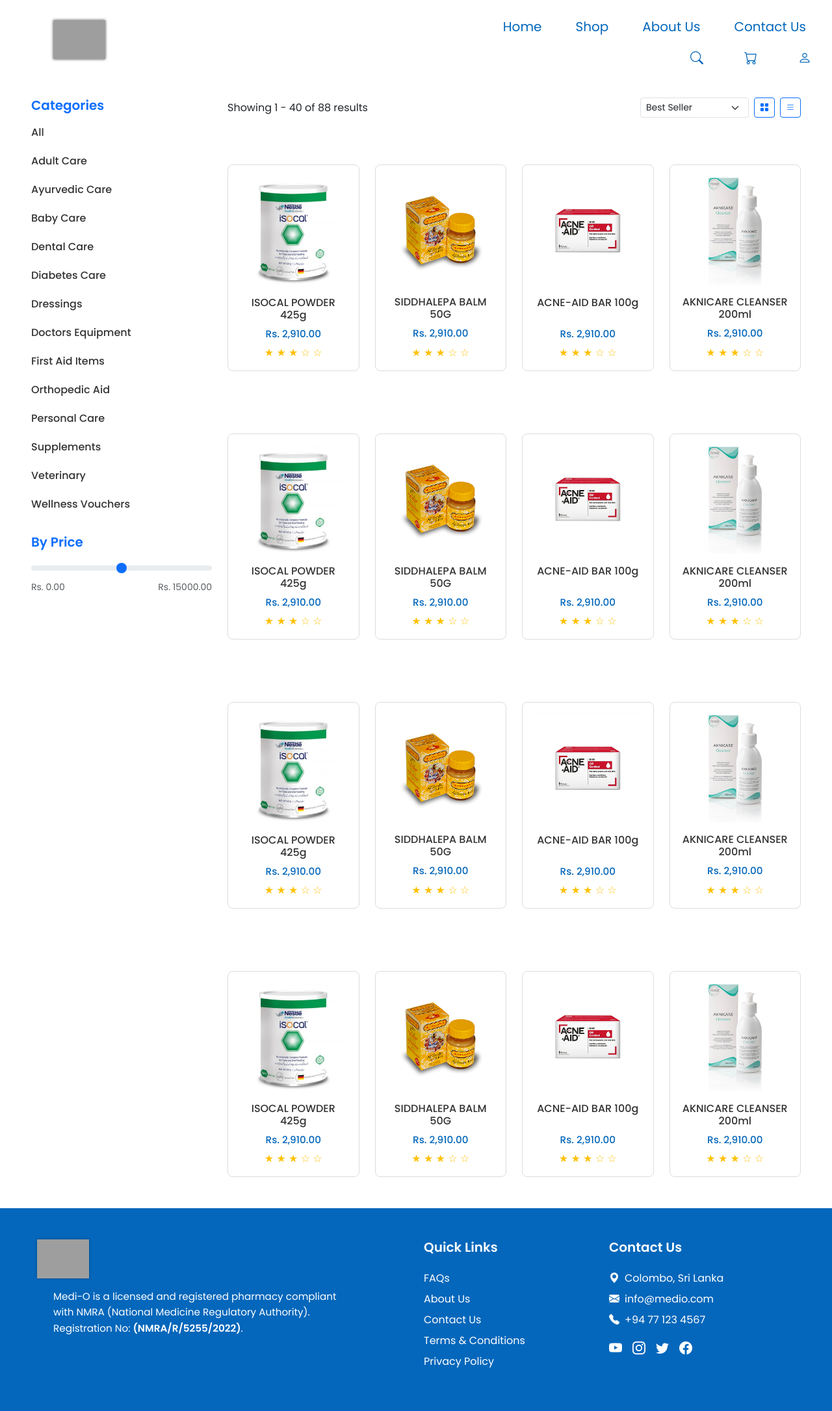
After one commit to samathri/Medi-O, a PHP site: page /shop.html in a window 1280 px wide. The commit adds this page. Shown: the whole page at 65% size. Run offline with PHP 8.4, Linux system fonts and the light colour scheme; grey boxes are pictures that could not be loaded.

Commit message:
created shop page

```diff
--- a/css/styles.css
+++ b/css/styles.css
@@ -536,6 +536,89 @@ body {
 }
 
 
+/* ===================== */
+      /* Shop Page */
+/* ===================== */
+
+.medi-o-shop-page {
+  margin-top: 150px; /* Default for desktop */
+}
+
+/* Category list items */
+.category-list a {
+  text-decoration: none !important;
+  color: #333 !important;
+  display: block;
+  padding: 10px 0; /* Increased vertical spacing */
+  font-weight: 500;
+  transition: color 0.3s;
+}
+
+.category-list a:hover {
+  color: #0467BB; /* Optional: highlight on hover */
+}
+
+
+@media (max-width: 992px) {
+  .medi-o-shop-page {
+    margin-top: 10px; /* Smaller top margin for mobile */
+  }
+}
+
+
+/* Optional: Adjust product grid spacing on smaller screens */
+@media (max-width: 576px) {
+  .medi-o-shop-page .medi-o-product-card {
+    padding: 10px;
+  }
+
+  .medi-o-shop-page select.form-select {
+    width: 100% !important;
+  }
+
+  .medi-o-shop-page .d-flex.gap-2 {
+    justify-content: flex-start;
+    width: 100%;
+  }
+}
+
+
+
+
+
+
+
+
+
+
+
+
+
+
+
+
+
+
+
+
+
+
+
+
+
+
+
+
+
+
+
+
+
+
+
+
+
+
 /* footer */
 .medi-o-footer-logo {
   filter: drop-shadow(0 0 2px rgba(0, 0, 0, 0.3));
--- /dev/null
+++ b/shop.html
@@ -0,0 +1,399 @@
+<!DOCTYPE html>
+<html lang="en">
+
+<head>
+    <meta charset="UTF-8" />
+    <meta name="viewport" content="width=device-width, initial-scale=1" />
+    <title>Medi-O</title>
+
+    <!-- Bootstrap CSS -->
+    <link href="https://cdn.jsdelivr.net/npm/bootstrap@5.3.3/dist/css/bootstrap.min.css" rel="stylesheet" />
+
+    <!-- Bootstrap Icons -->
+    <link href="https://cdn.jsdelivr.net/npm/bootstrap-icons@1.11.3/font/bootstrap-icons.css" rel="stylesheet" />
+
+    <!-- Google Font: Poppins -->
+    <link href="https://fonts.googleapis.com/css2?family=Poppins:wght@400;500;600&display=swap" rel="stylesheet" />
+
+    <!-- Swiper CSS -->
+    <link rel="stylesheet" href="https://cdn.jsdelivr.net/npm/swiper@11/swiper-bundle.min.css" />
+
+    <!-- Custom CSS -->
+    <link rel="stylesheet" href="css/styles.css" />
+</head>
+
+<body>
+
+
+    <!-- Header -->
+    <header class="medi-o-header-container">
+        <nav class="medi-o-navbar navbar navbar-expand-lg">
+            <div class="container-fluid medi-o-container-fluid">
+
+                <!-- Logo (left) -->
+                <a class="medi-o-navbar-brand navbar-brand" href="#">
+                    <img src="images/medi-o-logo.svg" alt="Medi-O Logo" class="medi-o-logo logo-h" />
+                </a>
+
+                <!-- Hamburger button (right) -->
+                <button class="medi-o-navbar-toggler navbar-toggler" type="button" data-bs-toggle="collapse"
+                    data-bs-target="#medi-o-navbarMenu" aria-controls="medi-o-navbarMenu" aria-expanded="false"
+                    aria-label="Toggle navigation">
+                    <span class="medi-o-navbar-toggler-icon navbar-toggler-icon"></span>
+                </button>
+
+                <!-- Navigation Menu -->
+                <div class="medi-o-navbar-collapse collapse navbar-collapse" id="medi-o-navbarMenu">
+                    <div class="w-100 d-lg-flex flex-lg-column align-items-lg-end medi-o-navbar-collapse-inner">
+
+                        <!-- Nav Links -->
+                        <ul class="medi-o-navbar-nav navbar-nav flex-lg-row mb-2 gap-3 mb-lg-0">
+                            <li class="medi-o-nav-item nav-item"><a class="medi-o-nav-link nav-link"
+                                    href="images/about-banner-home.png">Home</a></li>
+                            <li class="medi-o-nav-item nav-item"><a class="medi-o-nav-link nav-link"
+                                    href="images/ACNE-AID 1.png">Shop</a></li>
+                            <li class="medi-o-nav-item nav-item"><a class="medi-o-nav-link nav-link" href="#">About
+                                    Us</a></li>
+                            <li class="medi-o-nav-item nav-item"><a class="medi-o-nav-link nav-link" href="#">Contact
+                                    Us</a></li>
+                        </ul>
+
+                        <!-- Desktop Icons -->
+                        <div class="medi-o-nav-icons nav-icons d-none d-lg-flex gap-5">
+                            <a href="#" class="medi-o-nav-icon-link"><i class="bi bi-search"></i></a>
+                            <a href="#" class="medi-o-nav-icon-link"><i class="bi bi-cart"></i></a>
+                            <a href="#" class="medi-o-nav-icon-link"><i class="bi bi-person"></i></a>
+                        </div>
+
+                        <!-- Mobile Icons -->
+                        <div class="medi-o-nav-icons-mobile nav-icons d-lg-none mt-3">
+                            <a href="#" class="medi-o-nav-icon-link"><i class="bi bi-search"></i></a>
+                            <a href="#" class="medi-o-nav-icon-link"><i class="bi bi-cart"></i></a>
+                            <a href="#" class="medi-o-nav-icon-link"><i class="bi bi-person"></i></a>
+                        </div>
+
+                    </div>
+                </div>
+
+                <!-- Search Popup Overlay -->
+                <div class="medi-o-search-overlay d-none" id="searchOverlay">
+                    <div class="medi-o-search-popup" role="dialog" aria-label="Search popup">
+                        <form class="medi-o-search-form-popup position-relative" role="search"
+                            aria-label="Popup site search">
+                            <input type="search" id="medi-o-search-input-popup"
+                                class="form-control medi-o-search-input-popup" placeholder="Search Here....."
+                                aria-labelledby="medi-o-search-label-popup" autocomplete="off" />
+                            <label id="medi-o-search-label-popup" for="medi-o-search-input-popup"
+                                class="visually-hidden">Search</label>
+
+                            <button type="submit" class="btn medi-o-search-btn-popup" aria-label="Submit popup search">
+                                <i class="bi bi-search"></i>
+                            </button>
+                        </form>
+
+                        <!-- Close Button (next to bar) -->
+                        <button type="button" class="btn medi-o-search-close" aria-label="Close search popup"
+                            onclick="toggleSearchPopup(false)">
+                            &times;
+                        </button>
+                    </div>
+                </div>
+
+
+            </div>
+        </nav>
+    </header>
+
+
+    <section class="medi-o-shop-page container-fluid px-3 px-md-5">
+
+        <div class="row">
+            <!-- Sidebar -->
+            <aside class="col-lg-3 mb-4">
+                <h5 class="fw-bold text-primary">Categories</h5>
+                <ul class="list-unstyled category-list">
+                    <li><a href="#">All</a></li>
+                    <li><a href="#">Adult Care</a></li>
+                    <li><a href="#">Ayurvedic Care</a></li>
+                    <li><a href="#">Baby Care</a></li>
+                    <li><a href="#">Dental Care</a></li>
+                    <li><a href="#">Diabetes Care</a></li>
+                    <li><a href="#">Dressings</a></li>
+                    <li><a href="#">Doctors Equipment</a></li>
+                    <li><a href="#">First Aid Items</a></li>
+                    <li><a href="#">Orthopedic Aid</a></li>
+                    <li><a href="#">Personal Care</a></li>
+                    <li><a href="#">Supplements</a></li>
+                    <li><a href="#">Veterinary</a></li>
+                    <li><a href="#">Wellness Vouchers</a></li>
+                </ul>
+
+
+                <h5 class="fw-bold text-primary mt-4">By Price</h5>
+                <div class="price-slider my-3">
+                    <input type="range" min="0" max="15000" class="form-range" />
+                    <div class="d-flex justify-content-between small text-muted">
+                        <span>Rs. 0.00</span>
+                        <span>Rs. 15000.00</span>
+                    </div>
+                </div>
+            </aside>
+
+            <!-- Products Section -->
+            <div class="col-lg-9">
+                <div class="d-flex justify-content-between align-items-center mb-4 flex-wrap">
+                    <p class="mb-2 mb-md-0">Showing 1 - 40 of 88 results</p>
+                    <div class="d-flex align-items-center gap-2">
+                        <select class="form-select form-select-sm" style="width: auto;">
+                            <option>Best Seller</option>
+                            <option>Price: Low to High</option>
+                            <option>Price: High to Low</option>
+                            <option>Newest</option>
+                        </select>
+                        <button class="btn btn-outline-primary btn-sm"><i class="bi bi-grid-fill"></i></button>
+                        <button class="btn btn-outline-primary btn-sm"><i class="bi bi-list"></i></button>
+                    </div>
+                </div>
+
+                <!-- Product Grid (use homepage card styles) -->
+                <div class="row g-4 py-5">
+                    <!-- Repeat this col for each product -->
+                    <div class="col-6 col-md-4 col-xl-3">
+                        <div class="medi-o-product-card text-center">
+                            <img src="images/Isocal-600x600.png" class="bs-img img-fluid mb-3" alt="Ortho Shield">
+                            <h6 class="medi-o-product-title">ISOCAL POWDER 425g</h6>
+                            <p class="medi-o-product-price mb-1">Rs. 2,910.00</p>
+                            <div class="text-warning">★ ★ ★ ☆ ☆</div>
+                        </div>
+                    </div>
+
+                    <div class="col-6 col-md-4 col-xl-3">
+                        <div class="medi-o-product-card text-center">
+                            <img src="images/Siddhalepa-Balm-50g 1.png" class="bs-img img-fluid mb-3"
+                                alt="Siddhalepa Balm">
+                            <h6 class="medi-o-product-title">SIDDHALEPA BALM 50G</h6>
+                            <p class="medi-o-product-price mb-1">Rs. 2,910.00</p>
+                            <div class="text-warning">★ ★ ★ ☆ ☆</div>
+                        </div>
+                    </div>
+
+                    <div class="col-6 col-md-4 col-xl-3">
+                        <div class="medi-o-product-card text-center">
+                            <img src="images/ACNE-AID 1.png" class="bs-img img-fluid mb-3" alt="Acne-Aid Bar">
+                            <h6 class="medi-o-product-title">ACNE-AID BAR 100g</h6>
+                            <p class="medi-o-product-price mb-1">Rs. 2,910.00</p>
+                            <div class="text-warning">★ ★ ★ ☆ ☆</div>
+                        </div>
+                    </div>
+
+                    <div class="col-6 col-md-4 col-xl-3">
+                        <div class="medi-o-product-card text-center">
+                            <img src="images/aknicarelotion 1.png" class="bs-img img-fluid mb-3"
+                                alt="Aknicare Cleanser">
+                            <h6 class="medi-o-product-title">AKNICARE CLEANSER 200ml</h6>
+                            <p class="medi-o-product-price mb-1">Rs. 2,910.00</p>
+                            <div class="text-warning">★ ★ ★ ☆ ☆</div>
+                        </div>
+                    </div>
+
+                    <!-- Copy the card above for more products -->
+                </div>
+
+                <div class="row g-4 py-5">
+                    <!-- Repeat this col for each product -->
+                    <div class="col-6 col-md-4 col-xl-3">
+                        <div class="medi-o-product-card text-center">
+                            <img src="images/Isocal-600x600.png" class="bs-img img-fluid mb-3" alt="Ortho Shield">
+                            <h6 class="medi-o-product-title">ISOCAL POWDER 425g</h6>
+                            <p class="medi-o-product-price mb-1">Rs. 2,910.00</p>
+                            <div class="text-warning">★ ★ ★ ☆ ☆</div>
+                        </div>
+                    </div>
+
+                    <div class="col-6 col-md-4 col-xl-3">
+                        <div class="medi-o-product-card text-center">
+                            <img src="images/Siddhalepa-Balm-50g 1.png" class="bs-img img-fluid mb-3"
+                                alt="Siddhalepa Balm">
+                            <h6 class="medi-o-product-title">SIDDHALEPA BALM 50G</h6>
+                            <p class="medi-o-product-price mb-1">Rs. 2,910.00</p>
+                            <div class="text-warning">★ ★ ★ ☆ ☆</div>
+                        </div>
+                    </div>
+
+                    <div class="col-6 col-md-4 col-xl-3">
+                        <div class="medi-o-product-card text-center">
+                            <img src="images/ACNE-AID 1.png" class="bs-img img-fluid mb-3" alt="Acne-Aid Bar">
+                            <h6 class="medi-o-product-title">ACNE-AID BAR 100g</h6>
+                            <p class="medi-o-product-price mb-1">Rs. 2,910.00</p>
+                            <div class="text-warning">★ ★ ★ ☆ ☆</div>
+                        </div>
+                    </div>
+
+                    <div class="col-6 col-md-4 col-xl-3">
+                        <div class="medi-o-product-card text-center">
+                            <img src="images/aknicarelotion 1.png" class="bs-img img-fluid mb-3"
+                                alt="Aknicare Cleanser">
+                            <h6 class="medi-o-product-title">AKNICARE CLEANSER 200ml</h6>
+                            <p class="medi-o-product-price mb-1">Rs. 2,910.00</p>
+                            <div class="text-warning">★ ★ ★ ☆ ☆</div>
+                        </div>
+                    </div>
+
+                    <!-- Copy the card above for more products -->
+                </div>
+
+                <div class="row g-4 py-5">
+                    <!-- Repeat this col for each product -->
+                    <div class="col-6 col-md-4 col-xl-3">
+                        <div class="medi-o-product-card text-center">
+                            <img src="images/Isocal-600x600.png" class="bs-img img-fluid mb-3" alt="Ortho Shield">
+                            <h6 class="medi-o-product-title">ISOCAL POWDER 425g</h6>
+                            <p class="medi-o-product-price mb-1">Rs. 2,910.00</p>
+                            <div class="text-warning">★ ★ ★ ☆ ☆</div>
+                        </div>
+                    </div>
+
+                    <div class="col-6 col-md-4 col-xl-3">
+                        <div class="medi-o-product-card text-center">
+                            <img src="images/Siddhalepa-Balm-50g 1.png" class="bs-img img-fluid mb-3"
+                                alt="Siddhalepa Balm">
+                            <h6 class="medi-o-product-title">SIDDHALEPA BALM 50G</h6>
+                            <p class="medi-o-product-price mb-1">Rs. 2,910.00</p>
+                            <div class="text-warning">★ ★ ★ ☆ ☆</div>
+                        </div>
+                    </div>
+
+                    <div class="col-6 col-md-4 col-xl-3">
+                        <div class="medi-o-product-card text-center">
+                            <img src="images/ACNE-AID 1.png" class="bs-img img-fluid mb-3" alt="Acne-Aid Bar">
+                            <h6 class="medi-o-product-title">ACNE-AID BAR 100g</h6>
+                            <p class="medi-o-product-price mb-1">Rs. 2,910.00</p>
+                            <div class="text-warning">★ ★ ★ ☆ ☆</div>
+                        </div>
+                    </div>
+
+                    <div class="col-6 col-md-4 col-xl-3">
+                        <div class="medi-o-product-card text-center">
+                            <img src="images/aknicarelotion 1.png" class="bs-img img-fluid mb-3"
+                                alt="Aknicare Cleanser">
+                            <h6 class="medi-o-product-title">AKNICARE CLEANSER 200ml</h6>
+                            <p class="medi-o-product-price mb-1">Rs. 2,910.00</p>
+                            <div class="text-warning">★ ★ ★ ☆ ☆</div>
+                        </div>
+                    </div>
+
+                    <!-- Copy the card above for more products -->
+                </div>
+
+                <div class="row g-4 py-5">
+                    <!-- Repeat this col for each product -->
+                    <div class="col-6 col-md-4 col-xl-3">
+                        <div class="medi-o-product-card text-center">
+                            <img src="images/Isocal-600x600.png" class="bs-img img-fluid mb-3" alt="Ortho Shield">
+                            <h6 class="medi-o-product-title">ISOCAL POWDER 425g</h6>
+                            <p class="medi-o-product-price mb-1">Rs. 2,910.00</p>
+                            <div class="text-warning">★ ★ ★ ☆ ☆</div>
+                        </div>
+                    </div>
+
+                    <div class="col-6 col-md-4 col-xl-3">
+                        <div class="medi-o-product-card text-center">
+                            <img src="images/Siddhalepa-Balm-50g 1.png" class="bs-img img-fluid mb-3"
+                                alt="Siddhalepa Balm">
+                            <h6 class="medi-o-product-title">SIDDHALEPA BALM 50G</h6>
+                            <p class="medi-o-product-price mb-1">Rs. 2,910.00</p>
+                            <div class="text-warning">★ ★ ★ ☆ ☆</div>
+                        </div>
+                    </div>
+
+                    <div class="col-6 col-md-4 col-xl-3">
+                        <div class="medi-o-product-card text-center">
+                            <img src="images/ACNE-AID 1.png" class="bs-img img-fluid mb-3" alt="Acne-Aid Bar">
+                            <h6 class="medi-o-product-title">ACNE-AID BAR 100g</h6>
+                            <p class="medi-o-product-price mb-1">Rs. 2,910.00</p>
+                            <div class="text-warning">★ ★ ★ ☆ ☆</div>
+                        </div>
+                    </div>
+
+                    <div class="col-6 col-md-4 col-xl-3">
+                        <div class="medi-o-product-card text-center">
+                            <img src="images/aknicarelotion 1.png" class="bs-img img-fluid mb-3"
+                                alt="Aknicare Cleanser">
+                            <h6 class="medi-o-product-title">AKNICARE CLEANSER 200ml</h6>
+                            <p class="medi-o-product-price mb-1">Rs. 2,910.00</p>
+                            <div class="text-warning">★ ★ ★ ☆ ☆</div>
+                        </div>
+                    </div>
+
+                    <!-- Copy the card above for more products -->
+                </div>
+
+            </div>
+        </div>
+    </section>
+
+
+
+
+
+
+
+
+
+
+    <!-- Footer Section -->
+    <footer class="medi-o-footer text-white py-5" style="background-color: #0467BB;">
+        <div class="container medi-o-container">
+            <div class="row gy-4 text-center text-md-start">
+                <!-- Logo & Description -->
+                <div class="col-md-6">
+                    <img src="images/medi-o-logo-white.svg" alt="Medi-O Logo logo-f" height="60"
+                        class="medi-o-footer-logo mb-3 logo-f" />
+                    <p class="medi-o-footer-description mb-0">
+                        Medi-O is a licensed and registered pharmacy compliant with NMRA (National Medicine Regulatory
+                        Authority).<br />
+                        Registration No: <strong>(NMRA/R/5255/2022)</strong>.
+                    </p>
+                </div>
+
+                <!-- Quick Links -->
+                <div class="col-md-3">
+                    <h5 class="fw-semibold mb-4">Quick Links</h5>
+                    <ul class="list-unstyled medi-o-footer-links">
+                        <li><a href="#" class="text-white text-decoration-none d-block mb-2">FAQs</a></li>
+                        <li><a href="#" class="text-white text-decoration-none d-block mb-2">About Us</a></li>
+                        <li><a href="#" class="text-white text-decoration-none d-block mb-2">Contact Us</a></li>
+                        <li><a href="#" class="text-white text-decoration-none d-block mb-2">Terms & Conditions</a></li>
+                        <li><a href="#" class="text-white text-decoration-none d-block">Privacy Policy</a></li>
+                    </ul>
+                </div>
+
+                <!-- Contact Info -->
+                <div class="col-md-3">
+                    <h5 class="fw-semibold mb-4">Contact Us</h5>
+                    <p class="mb-2"><i class="bi bi-geo-alt-fill me-2"></i>Colombo, Sri Lanka</p>
+                    <p class="mb-2"><i class="bi bi-envelope-fill me-2"></i>info@medio.com</p>
+                    <p class="mb-3"><i class="bi bi-telephone-fill me-2"></i>+94 77 123 4567</p>
+                    <div class="d-flex justify-content-center justify-content-md-start gap-3">
+                        <a href="#" class="text-white fs-5"><i class="bi bi-youtube"></i></a>
+                        <a href="#" class="text-white fs-5"><i class="bi bi-instagram"></i></a>
+                        <a href="#" class="text-white fs-5"><i class="bi bi-twitter"></i></a>
+                        <a href="#" class="text-white fs-5"><i class="bi bi-facebook"></i></a>
+                    </div>
+                </div>
+            </div>
+        </div>
+    </footer>
+
+
+    <!-- Bootstrap JS -->
+    <script src="https://cdn.jsdelivr.net/npm/bootstrap@5.3.3/dist/js/bootstrap.bundle.min.js"></script>
+    <!-- Swiper JS -->
+    <script src="https://cdn.jsdelivr.net/npm/swiper@11/swiper-bundle.min.js"></script>
+    <script src="js/script.js"></script>
+
+
+
+</body>
+
+</html>
```
